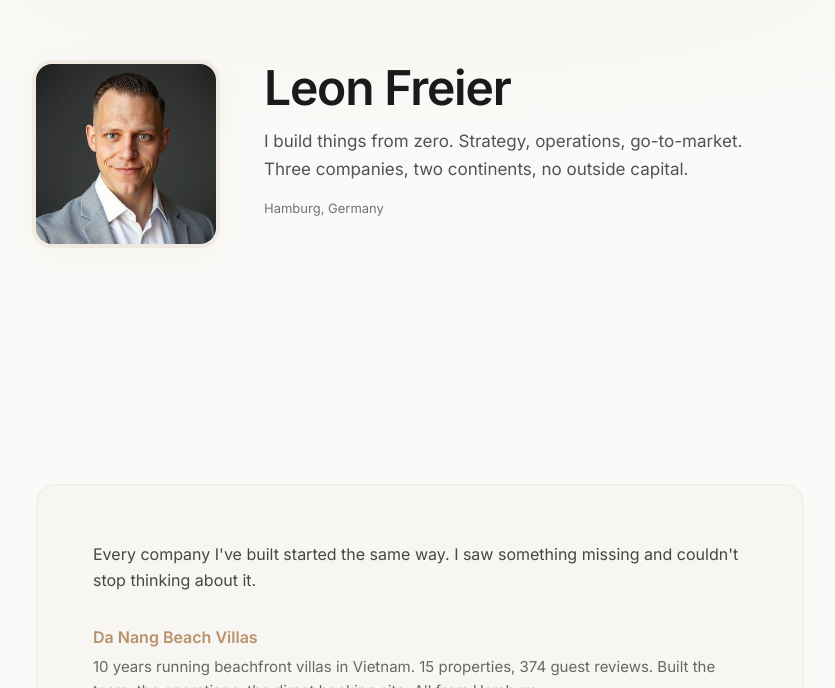
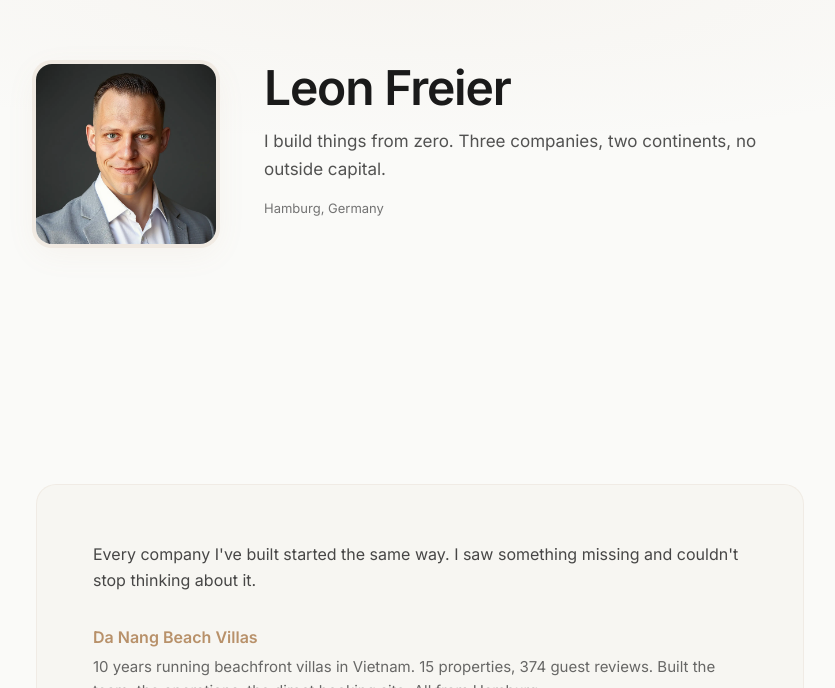
Before and after one commit to Apex-Sudo/leonfreier, a Next.js app: page / in a window 1280 px wide. Shown: the part 112-800 px from the top of the page, without its empty margins (220-1055 px from the left). Built offline with nearby package versions, Linux system fonts and the light colour scheme.

Commit message:
Strategy. Single word positioning

```diff
--- a/app/layout.tsx
+++ b/app/layout.tsx
@@ -3,10 +3,10 @@ import "./globals.css";
 
 export const metadata: Metadata = {
   title: "Leon Freier",
-  description: "I build things from zero. Strategy, operations, go-to-market. Three companies, two continents, no outside capital.",
+  description: "I build things from zero. Three companies, two continents, no outside capital.",
   openGraph: {
     title: "Leon Freier",
-    description: "Strategy. Operations. Go-to-market.",
+    description: "Strategy.",
     url: "https://leonfreier.com",
     siteName: "Leon Freier",
     images: [{ url: "https://leonfreier.com/og-image.png", width: 1200, height: 630, alt: "Leon Freier" }],
@@ -15,7 +15,7 @@ export const metadata: Metadata = {
   twitter: {
     card: "summary_large_image",
     title: "Leon Freier",
-    description: "Strategy. Operations. Go-to-market.",
+    description: "Strategy.",
     images: ["https://leonfreier.com/og-image.png"],
   },
 };
--- a/app/page.tsx
+++ b/app/page.tsx
@@ -19,8 +19,7 @@ export default function Home() {
             <div>
               <h1 className="text-3xl md:text-5xl font-semibold tracking-tight mb-4">Leon Freier</h1>
               <p className="text-[15px] md:text-[17px] leading-relaxed text-foreground/75 max-w-lg">
-                I build things from zero. Strategy, operations, go-to-market.
-                Three companies, two continents, no outside capital.
+                I build things from zero. Three companies, two continents, no outside capital.
               </p>
               <p className="text-muted text-[13px] mt-4">Hamburg, Germany</p>
             </div>
```
Also changed, not shown: public/og-image.png.
